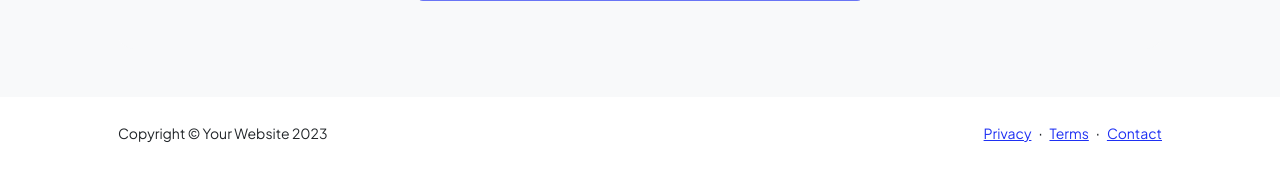
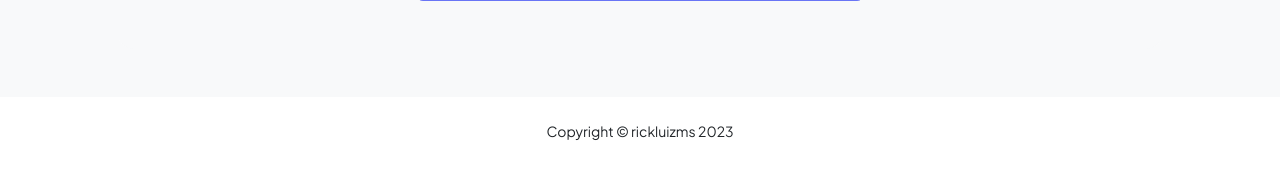
Before and after one commit to rickluizms/portfolio_me, a Flask app: page /contact in a window 1280 px wide. Shown: the part 811-980 px from the top of the page. After the commit the page ends 951 px from the top, so only its background shows below. Run offline with Flask 3, Linux system fonts and the light colour scheme; some libraries are stand-ins or nearby versions.

Commit message:
Update commit

```diff
--- /dev/null
+++ b/requirements.txt
@@ -0,0 +1 @@
+smtplib
--- a/templates/base.html
+++ b/templates/base.html
@@ -64,15 +64,8 @@
     <!-- Footer-->
     <footer class="bg-white py-4 mt-auto">
         <div class="container px-5">
-            <div class="row align-items-center justify-content-between flex-column flex-sm-row">
-                <div class="col-auto"><div class="small m-0">Copyright &copy; Your Website 2023</div></div>
-                <div class="col-auto">
-                    <a class="small" href="#!">Privacy</a>
-                    <span class="mx-1">&middot;</span>
-                    <a class="small" href="#!">Terms</a>
-                    <span class="mx-1">&middot;</span>
-                    <a class="small" href="#!">Contact</a>
-                </div>
+            <div class="row align-items-center justify-content-center flex-column flex-sm-row">
+                <div class="col-auto"><div class="small m-0">Copyright &copy; rickluizms 2023</div></div>
             </div>
         </div>
     </footer>
--- a/templates/contact.html
+++ b/templates/contact.html
@@ -14,13 +14,6 @@
                 </div>
                 <div class="row gx-5 justify-content-center">
                     <div class="col-lg-8 col-xl-6">
-                        <!-- * * * * * * * * * * * * * * *-->
-                        <!-- * * SB Forms Contact Form * *-->
-                        <!-- * * * * * * * * * * * * * * *-->
-                        <!-- This form is pre-integrated with SB Forms.-->
-                        <!-- To make this form functional, sign up at-->
-                        <!-- https://startbootstrap.com/solution/contact-forms-->
-                        <!-- to get an API token!-->
                         <form id="contactForm" data-sb-form-api-token="API_TOKEN">
                             <!-- Name input-->
                             <div class="form-floating mb-3">
@@ -54,9 +47,6 @@
                             <div class="d-none" id="submitSuccessMessage">
                                 <div class="text-center mb-3">
                                     <div class="fw-bolder">Form submission successful!</div>
-                                    To activate this form, sign up at
-                                    <br />
-                                    <a href="https://startbootstrap.com/solution/contact-forms">https://startbootstrap.com/solution/contact-forms</a>
                                 </div>
                             </div>
                             <!-- Submit error message-->
--- a/templates/projects.html
+++ b/templates/projects.html
@@ -97,8 +97,8 @@
     <section class="py-5 bg-gradient-primary-to-secondary text-white">
         <div class="container px-5 my-5">
             <div class="text-center">
-                <h2 class="display-4 fw-bolder mb-4">Let's build something together</h2>
-                <a class="btn btn-outline-light btn-lg px-5 py-3 fs-6 fw-bolder" href="contact.html">Contact me</a>
+                <h2 class="display-4 fw-bolder mb-4">Vamos trabalhar juntos</h2>
+                <a class="btn btn-outline-light btn-lg px-5 py-3 fs-6 fw-bolder" href="https://wa.me/5535992054006">Contato</a>
             </div>
         </div>
     </section>
```
